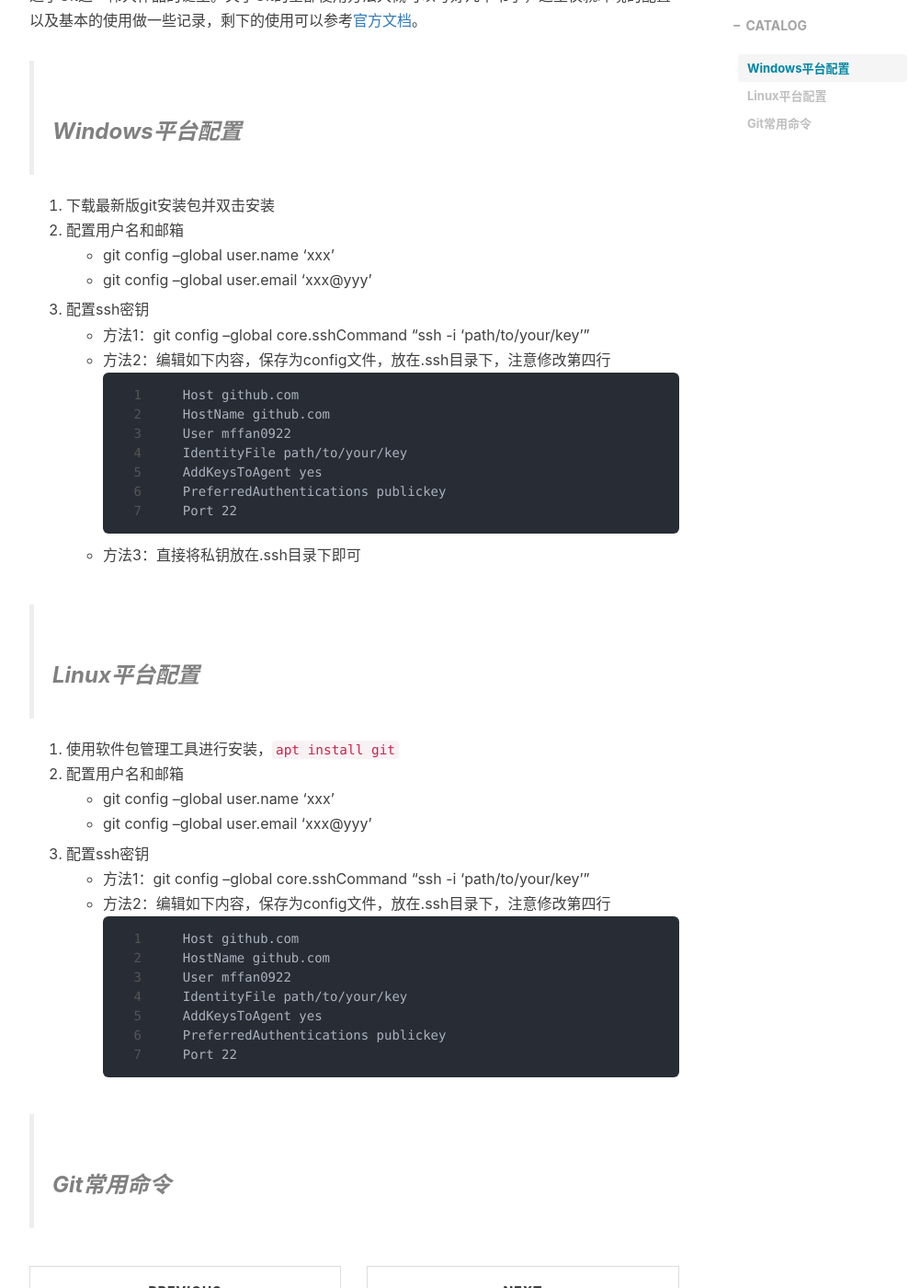
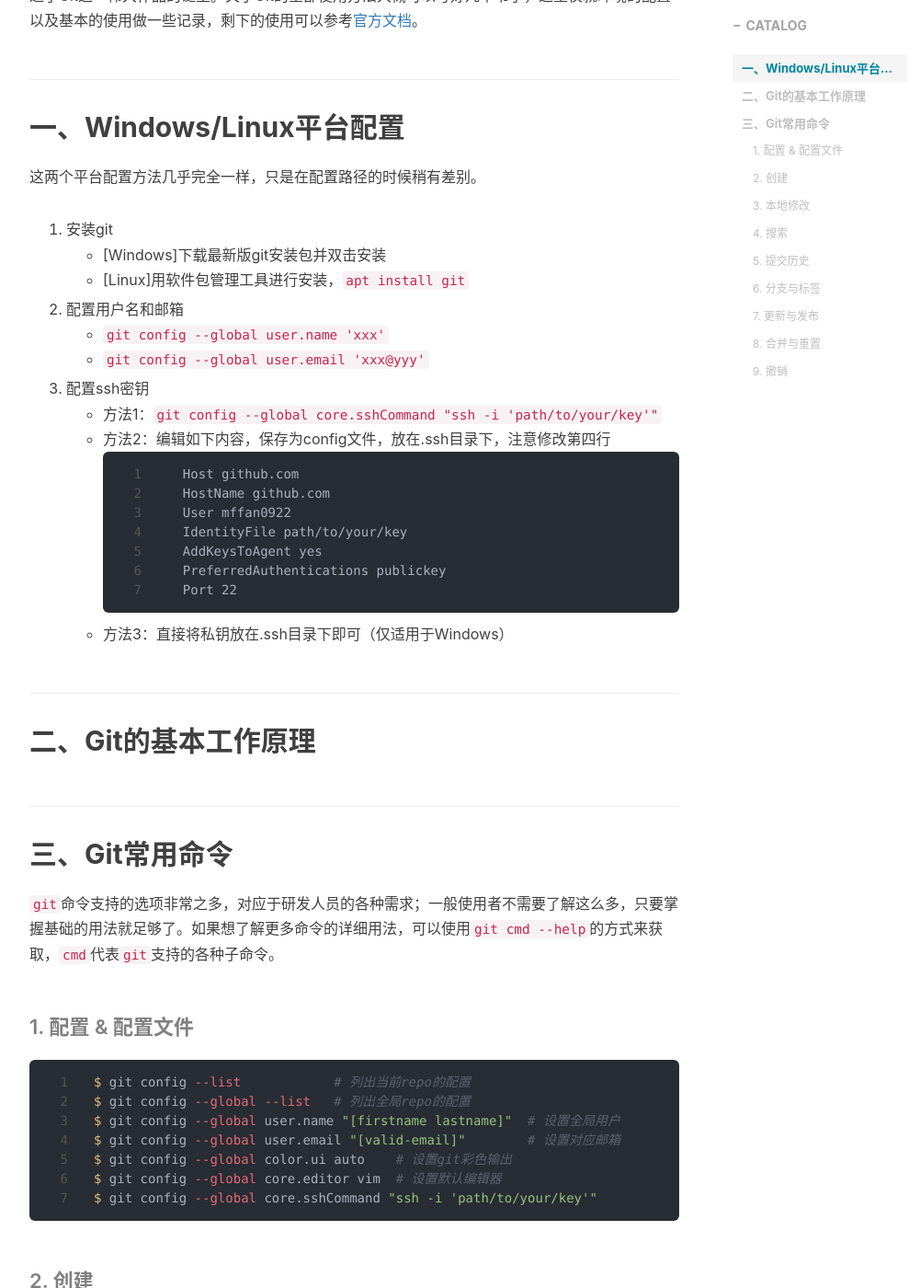
Before and after one commit to mffan0922/blog, a Jekyll site: the page built from _posts/2022-04-06-git.md, in a window 1280 px wide and 1400 px high, scrolled down 760 px. Shown: the whole window at 92% size, without its empty margins (233-1234 px from the left). Built offline with Jekyll 4.4.1, drawn with Linux system fonts in a browser that asks for light colours; some of the changed text lies outside the part shown.

````diff
--- a/_posts/2022-04-06-git.md
+++ b/_posts/2022-04-06-git.md
@@ -13,14 +13,18 @@ tags         :
 
 如果你知道Linux那你一定知道Linus Torvalds，Git正是这位传奇天才的第二个杰作。关于Git，有人说是Linus为了开发Linux Kernel的兄弟们不被人拿捏。事情发生在2005年4月，Andrew Tridgell 为了开发一个可以与BitKeeper交互的工具，试图反编译BitKeeper。这让开发该软件的公司BitMover得知并取消了Linux社区免费试用BitKeeper的权利。这也成为了Linus开发Git的契机，促进了Git这一伟大作品的诞生。关于Git的全部使用方法大概可以写好几本书了，这里仅就环境的配置以及基本的使用做一些记录，剩下的使用可以参考[官方文档](https://git-scm.com/)。
 
-> ### Windows平台配置
+## 一、Windows/Linux平台配置
 
-1. 下载最新版git安装包并双击安装
+这两个平台配置方法几乎完全一样，只是在配置路径的时候稍有差别。
+
+1. 安装git
+  - [Windows]下载最新版git安装包并双击安装
+  - [Linux]用软件包管理工具进行安装，`apt install git`
 2. 配置用户名和邮箱
-  - git config --global user.name 'xxx'
-  - git config --global user.email 'xxx@yyy'
+  - `git config --global user.name 'xxx'`
+  - `git config --global user.email 'xxx@yyy'`
 3. 配置ssh密钥
-  - 方法1：git config --global core.sshCommand "ssh -i 'path/to/your/key'"
+  - 方法1：`git config --global core.sshCommand "ssh -i 'path/to/your/key'"`
   - 方法2：编辑如下内容，保存为config文件，放在.ssh目录下，注意修改第四行
   ```
   Host github.com
@@ -31,25 +35,58 @@ tags         :
   PreferredAuthentications publickey
   Port 22
   ```
-  - 方法3：直接将私钥放在.ssh目录下即可
+  - 方法3：直接将私钥放在.ssh目录下即可（仅适用于Windows）
 
-> ### Linux平台配置
 
-1. 使用软件包管理工具进行安装，`apt install git`
-2. 配置用户名和邮箱
-  - git config --global user.name 'xxx'
-  - git config --global user.email 'xxx@yyy'
-3. 配置ssh密钥
-  - 方法1：git config --global core.sshCommand "ssh -i 'path/to/your/key'"
-  - 方法2：编辑如下内容，保存为config文件，放在.ssh目录下，注意修改第四行
-  ```
-  Host github.com
-  HostName github.com
-  User mffan0922
-  IdentityFile path/to/your/key
-  AddKeysToAgent yes
-  PreferredAuthentications publickey
-  Port 22
-  ```
+## 二、Git的基本工作原理
 
-> ### Git常用命令
+
+
+
+## 三、Git常用命令
+
+`git`命令支持的选项非常之多，对应于研发人员的各种需求；一般使用者不需要了解这么多，只要掌握基础的用法就足够了。如果想了解更多命令的详细用法，可以使用`git cmd --help`的方式来获取，`cmd`代表`git`支持的各种子命令。
+
+
+#### 1. 配置 & 配置文件
+
+```bash
+$ git config --list            # 列出当前repo的配置
+$ git config --global --list   # 列出全局repo的配置
+$ git config --global user.name "[firstname lastname]"  # 设置全局用户
+$ git config --global user.email "[valid-email]"        # 设置对应邮箱
+$ git config --global color.ui auto    # 设置git彩色输出
+$ git config --global core.editor vim  # 设置默认编辑器
+$ git config --global core.sshCommand "ssh -i 'path/to/your/key'"
+```
+
+#### 2. 创建
+
+```bash
+$ git clone git@github.com:manerfan/vuesume.git      # 使用ssh协议从远程clone下来
+$ git clone https://github.com/manerfan/vuesume.git  # 使用https协议冲远程cloe下来
+$ git init  # 将当前文件夹纳入git管理
+```
+
+
+#### 3. 本地修改
+
+
+
+#### 4. 搜索
+
+
+
+#### 5. 提交历史
+
+
+#### 6. 分支与标签
+
+
+#### 7. 更新与发布
+
+
+#### 8. 合并与重置
+
+
+#### 9. 撤销
````
Also changed, not shown: _posts/2022-03-21-debian.md (+16 -1 lines), _posts/2022-04-17-systemd.md (deleted, +0 -12 lines), _posts/2022-05-08-bilibili.md (added, +67 -0 lines), img/posts/bilibili-iframe.png (added).
